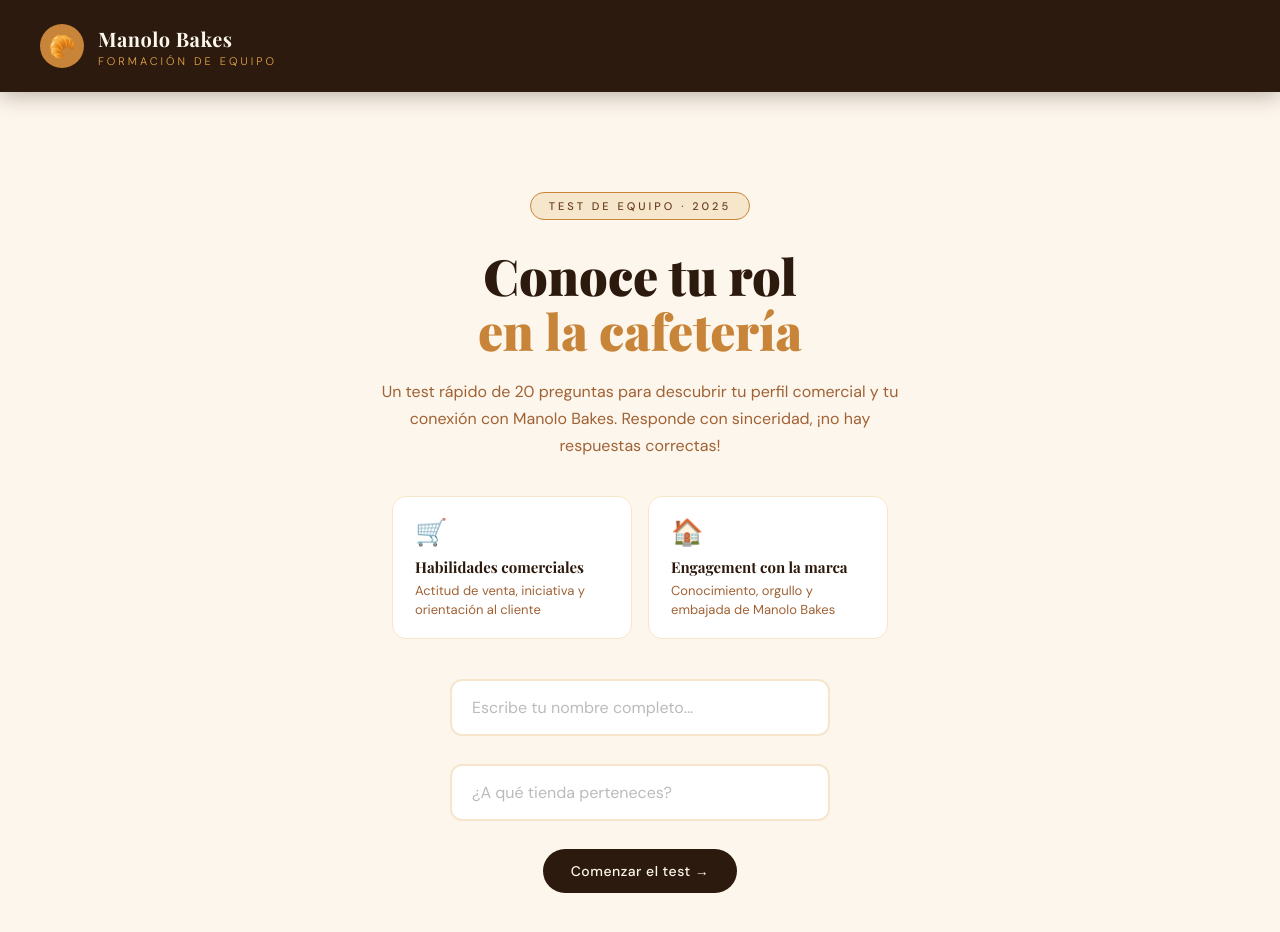
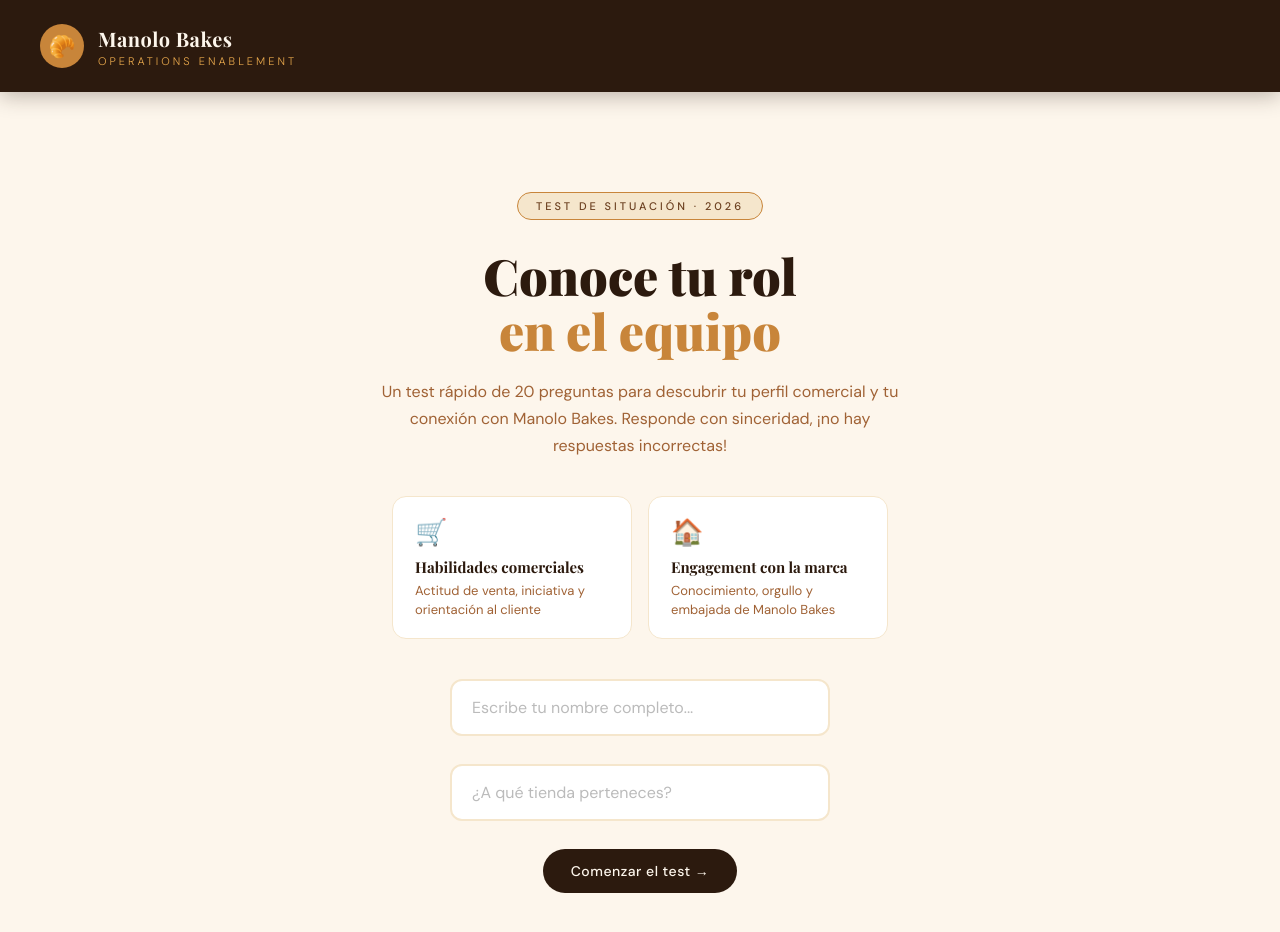
Before and after one commit to Josegarvalle/ManoloBakes, a plain HTML site: page index.html in a window 1280 px wide. Drawn offline with nearby package versions, Linux system fonts and the light colour scheme.

Commit message:
Update index.html

```diff
--- a/index.html
+++ b/index.html
@@ -553,7 +553,7 @@
     <div class="logo-icon">🥐</div>
     <div>
       <div class="logo-text">Manolo Bakes</div>
-      <span class="logo-sub">Formación de Equipo</span>
+      <span class="logo-sub">Operations Enablement</span>
     </div>
   </div>
   <div class="header-right">
@@ -573,9 +573,9 @@
 
   <!-- INTRO -->
   <div id="intro-screen">
-    <div class="intro-badge">Test de Equipo · 2025</div>
-    <h1 class="intro-title">Conoce tu rol<br><span>en la cafetería</span></h1>
-    <p class="intro-desc">Un test rápido de 20 preguntas para descubrir tu perfil comercial y tu conexión con Manolo Bakes. Responde con sinceridad, ¡no hay respuestas correctas!</p>
+    <div class="intro-badge">Test de situación · 2026</div>
+    <h1 class="intro-title">Conoce tu rol<br><span>en el equipo</span></h1>
+    <p class="intro-desc">Un test rápido de 20 preguntas para descubrir tu perfil comercial y tu conexión con Manolo Bakes. Responde con sinceridad, ¡no hay respuestas incorrectas!</p>
 
     <div class="pillars">
       <div class="pillar">
```
